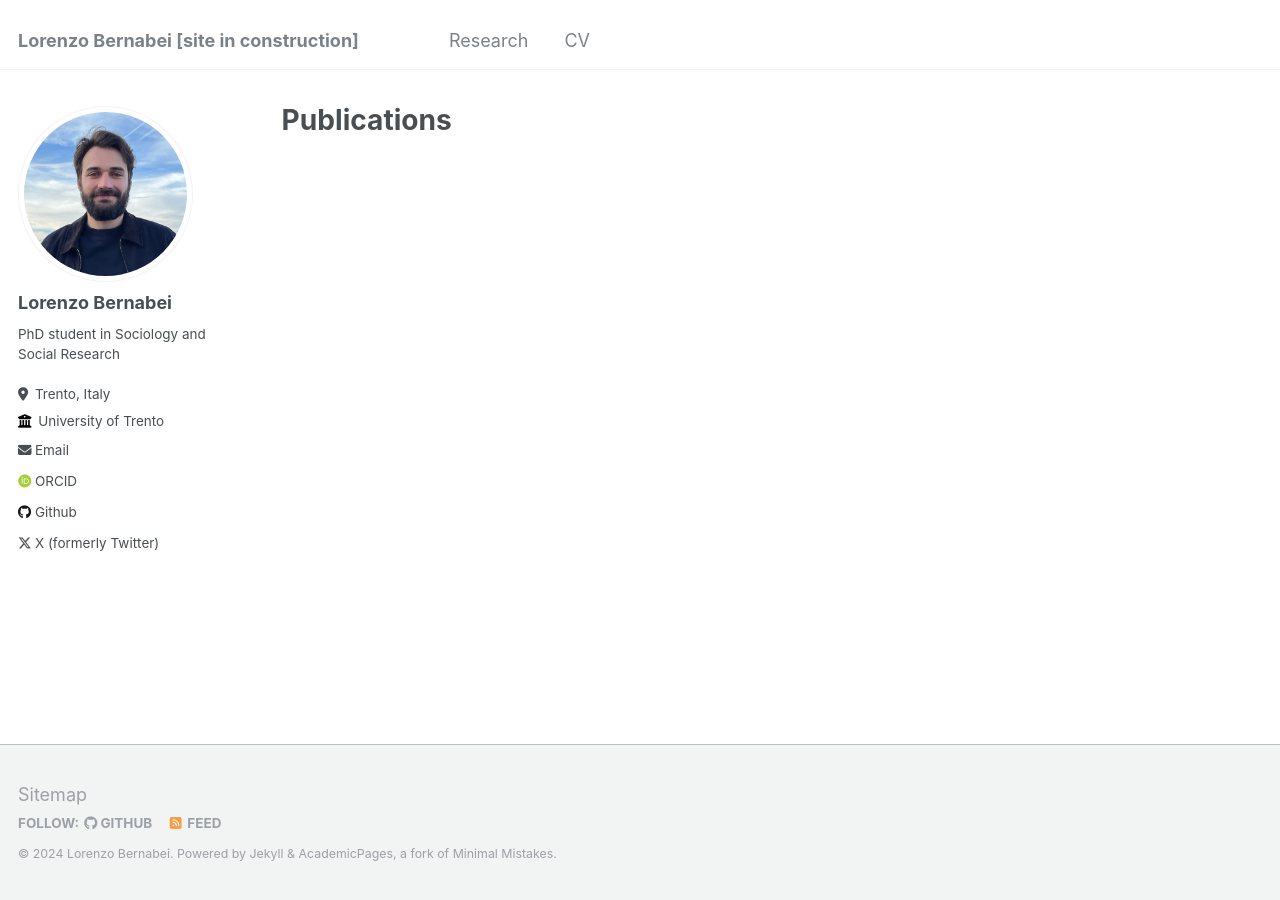
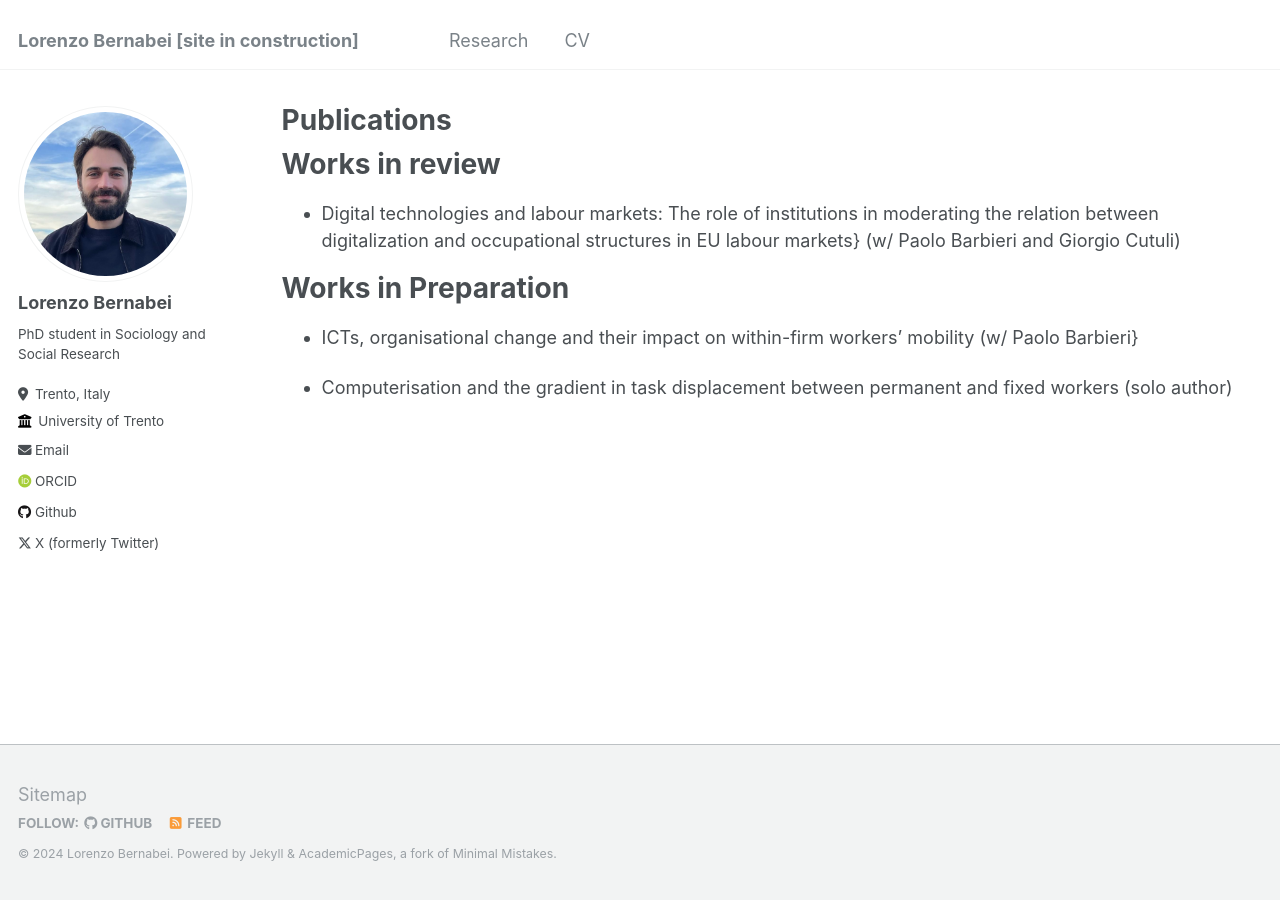
Before and after one commit to lorenzo-bernabei/lorenzo-bernabei.github.io, a Jekyll site: the page built from _pages/publications.md, in a window 1280 px wide. Built offline with Jekyll 4.4.1, drawn with Linux system fonts in a browser that asks for light colours; some web fonts are replaced.

Commit message:
Update publications.md

```diff
--- a/_pages/publications.md
+++ b/_pages/publications.md
@@ -4,3 +4,15 @@ title: "Publications"
 permalink: /publications/
 author_profile: true
 ---
+
+Works in review
+===============
+
+* Digital technologies and labour markets:  The role of institutions in moderating the relation between digitalization and occupational structures in EU labour markets} (w/ Paolo Barbieri and Giorgio Cutuli)
+
+Works in Preparation
+===============
+
+* ICTs, organisational change and their impact on within-firm workers' mobility (w/ Paolo Barbieri}
+
+* Computerisation and the gradient in task displacement between permanent and fixed workers (solo author)
```
